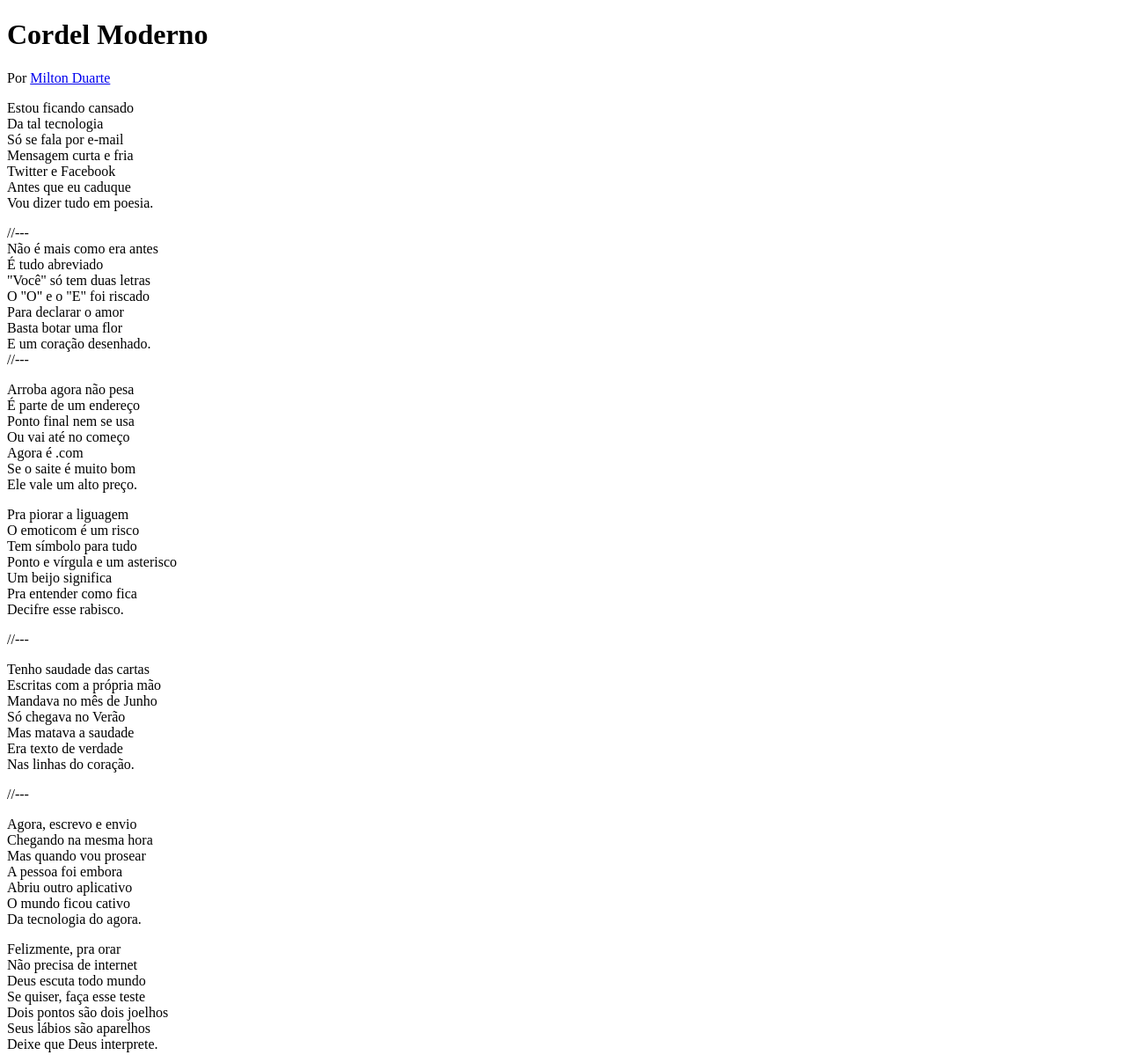
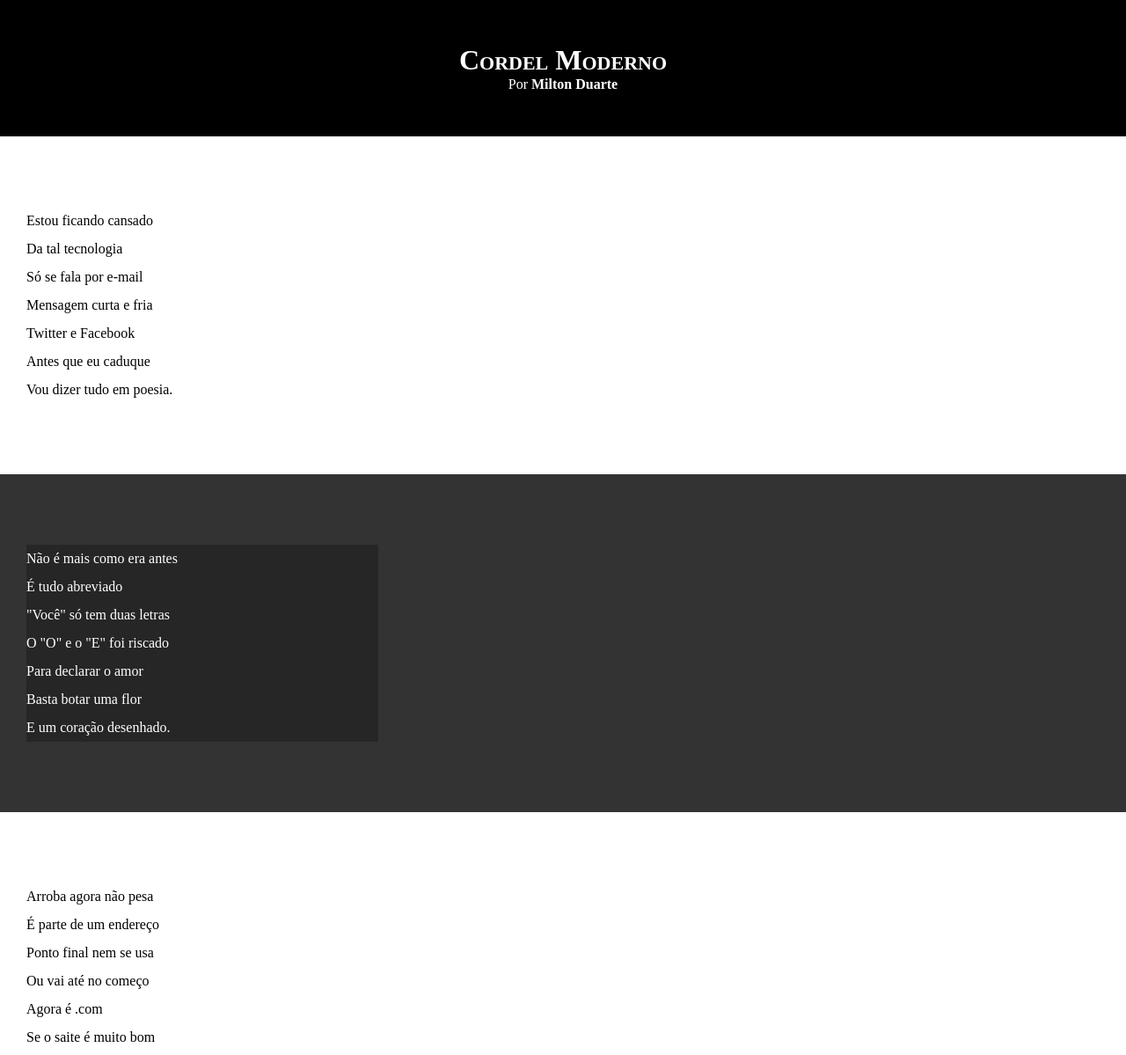
Before and after one commit to andrewgoncalvesabreu/html-css, a plain HTML site: page desafios/d012/index.html in a window 1280 px wide. Shown: the top 1199 px of the page at 88% size. Drawn offline with Linux system fonts and the light colour scheme.

Commit message:
Atualizei um pouco de CSS

```diff
--- a/desafios/d012/estilo/style.css
+++ b/desafios/d012/estilo/style.css
@@ -1 +1,66 @@
 @charset "UTF-8";
+
+* {
+    margin: 0px;
+    padding: 0px;
+
+}
+
+html, body {
+    min-height: 100vh;
+    background-color: darkgray;
+}
+
+header {
+    color: white;
+    background-color: black;
+    text-align: center;
+}
+
+header > h1 {
+    padding-top: 50px;
+    font-variant: small-caps;
+}
+
+header > p {
+    padding-bottom: 50px ;
+}
+
+a {
+    color: white;
+    text-decoration: none;
+    font-weight: bolder;
+}
+
+section {
+    padding-top: 10vh;
+    padding-bottom: 10vh;
+    line-height: 2em;
+    padding-left: 30px;
+}
+
+a:hover {
+    text-decoration: underline;
+}
+
+footer {
+    background-color: black;
+    text-align: center;
+    color: white;
+    padding: 10px;
+}
+
+section.normal {
+    background-color: white;
+    color: black;
+}
+
+section.imagem {
+    background-color: rgb(51, 51, 51);
+    color: white;
+}
+
+section.imagem > p {
+    background-color: rgba(0, 0, 0, 0.259);
+    width: 400px;
+}
--- a/desafios/d012/index.html
+++ b/desafios/d012/index.html
@@ -15,7 +15,7 @@
 
     </header>
 
-<section>
+<section class="normal">
     <p>
         Estou ficando cansado <br>
         Da tal tecnologia <br>
@@ -27,9 +27,10 @@
     </p>
 </section>
 
-//---
 
-<section>
+
+<section class="imagem">
+    <p>
         Não é mais como era antes <br>
         É tudo abreviado <br>
         "Você" só tem duas letras <br>
@@ -37,11 +38,13 @@
         Para declarar o amor <br>
         Basta botar uma flor <br>
         E um coração desenhado.
+    </p>
 </section>
 
-//---
 
-<section>
+
+<section class="normal
+">
     <p>
         Arroba agora não pesa <br>
         É parte de um endereço <br>
@@ -63,9 +66,9 @@
     </p>
 </section>
 
-//---
 
-<section>
+
+<section class="imagem">
     <p>
         Tenho saudade das cartas <br>
         Escritas com a própria mão <br>
@@ -77,9 +80,9 @@
     </p>
 </section>
 
-//---
 
-<section>
+
+<section class="normal">
     <p>
         Agora, escrevo e envio <br>
         Chegando na mesma hora <br>
```
Lines whose indentation alone changed are shown as unchanged.
